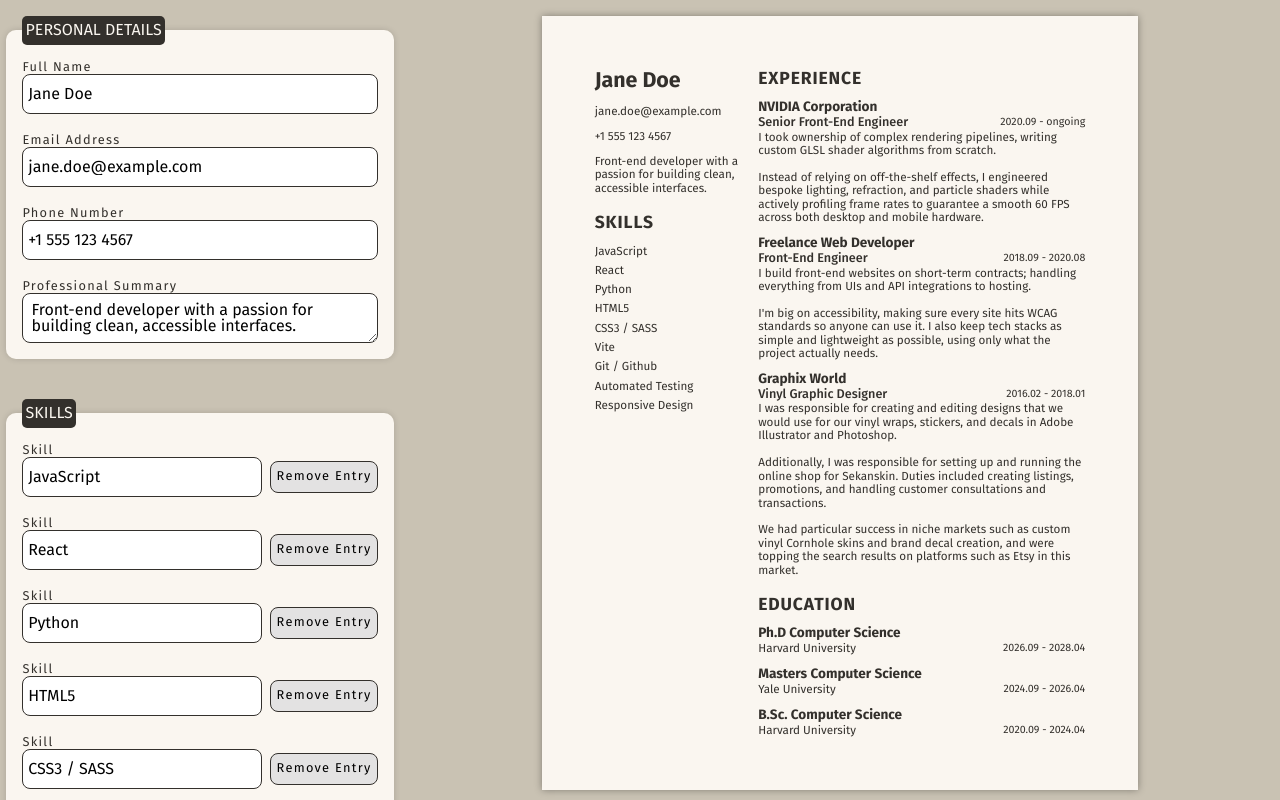
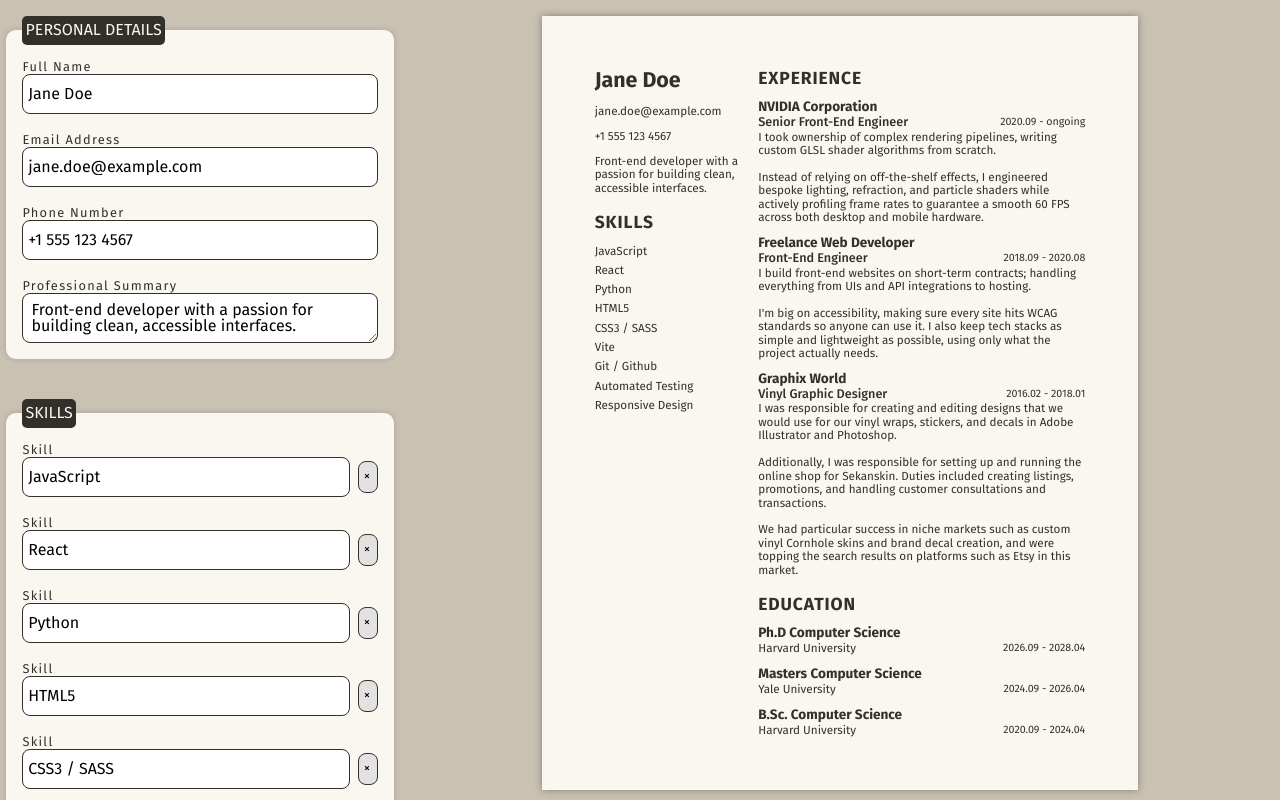
Before and after one commit to Long-Hold/odin-cv-application, a React (Vite) app: page / in a window 1280 px wide. Built offline with nearby package versions, Linux system fonts and the light colour scheme.

Commit message:
refactor: replace 'remove entry' text with unicode symbol (#36)

```diff
--- a/src/components/form/SkillsFields.jsx
+++ b/src/components/form/SkillsFields.jsx
@@ -27,7 +27,7 @@
         onChange={(event) => onChange(RESUME_KEYS.SKILLS, entry.id, SKILLS_KEYS.SKILL, event.currentTarget.value)}
         entryId={entry.id}
       />
-      <button type="button" className="removeEntryBtn" onClick={() => removeEntry(RESUME_KEYS.SKILLS, entry.id)}>Remove Entry</button>
+      <button type="button" className="removeEntryBtn" onClick={() => removeEntry(RESUME_KEYS.SKILLS, entry.id)}>{'\u00D7'}</button>
     </li>
   )
 }
```
